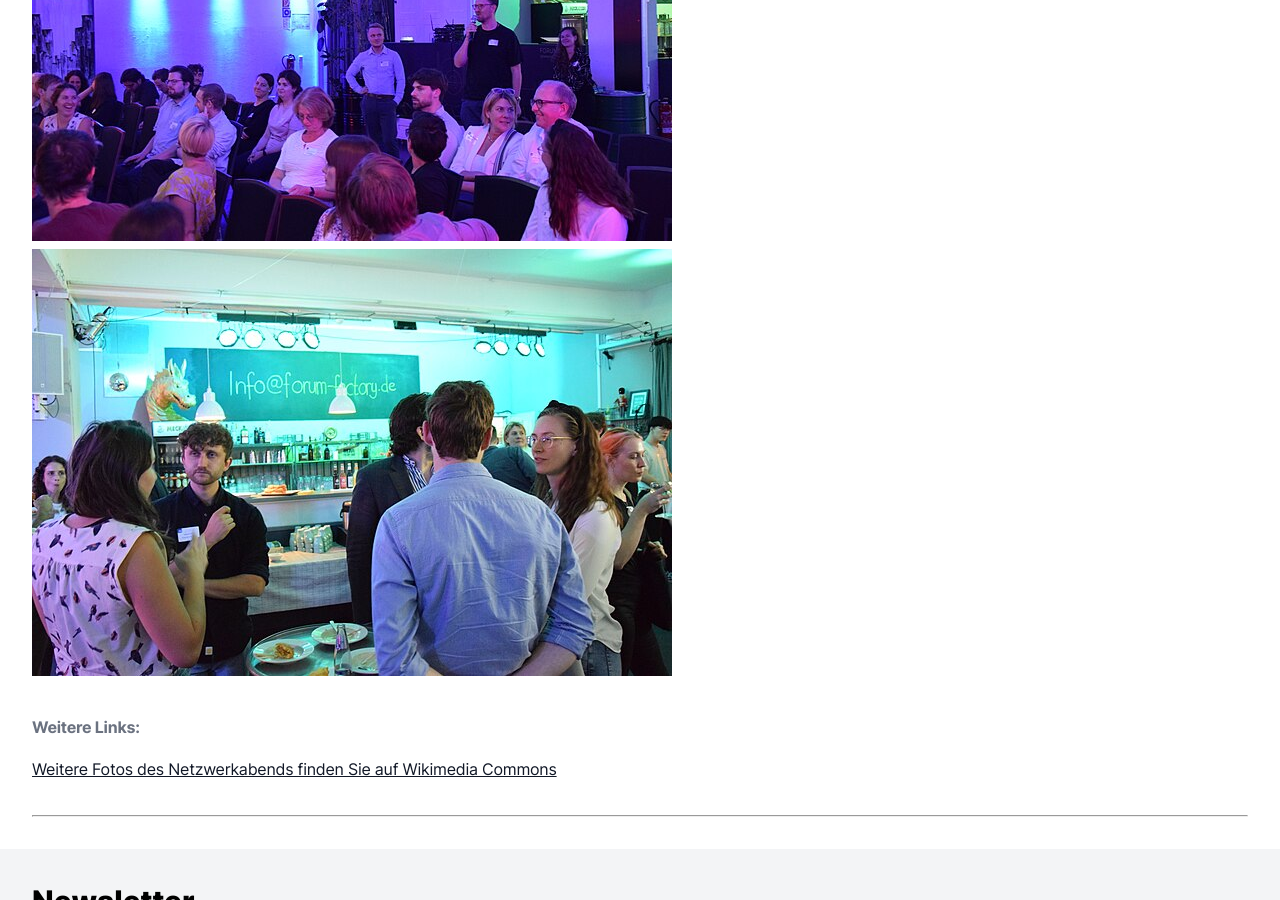
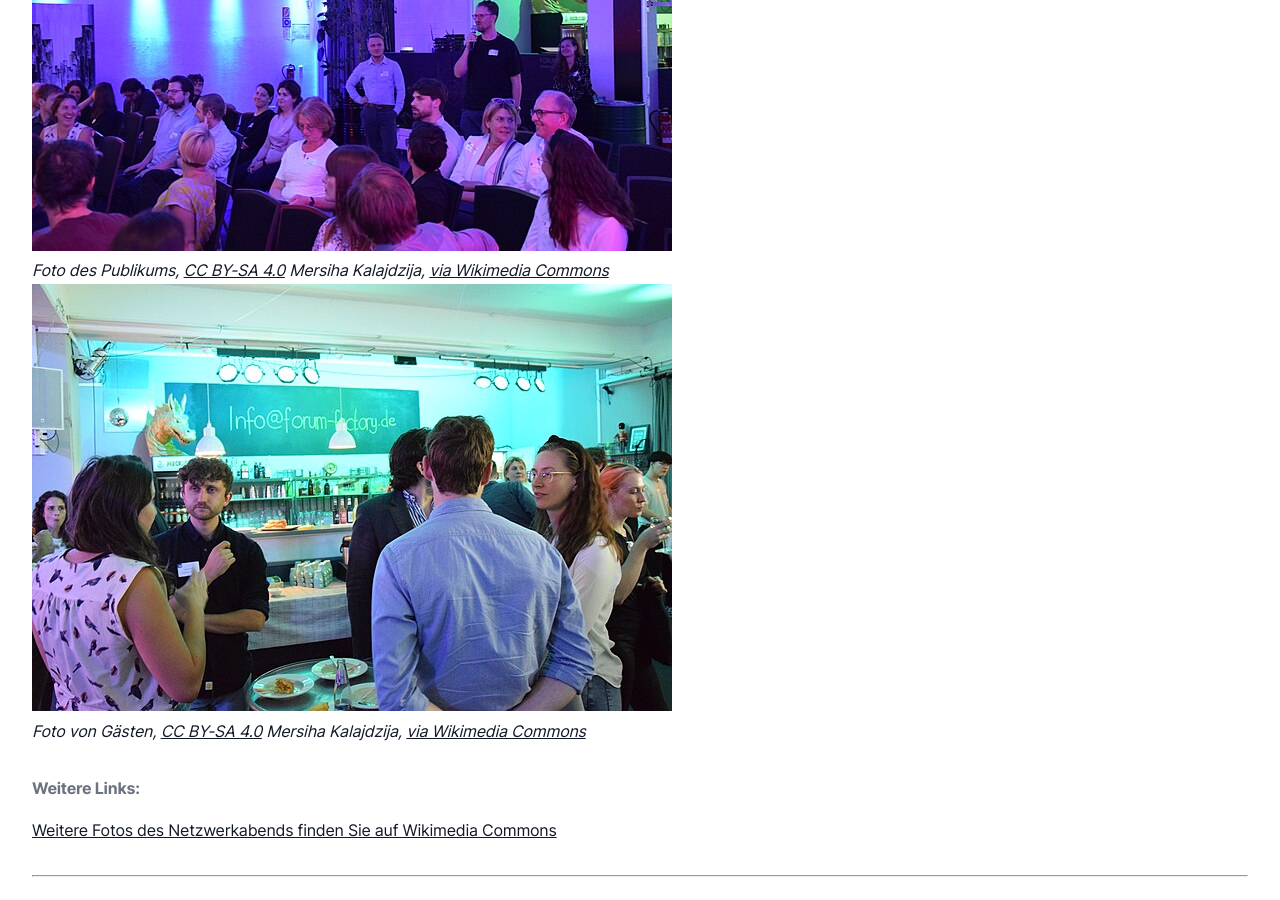
Before and after one commit to okfde/buendnis-f5, a Jekyll site: the page built from _publikationen/2023-09-28-Netzwerkabend.md, in a window 1280 px wide and 900 px high, scrolled down 2269 px. Built offline with Jekyll 4.4.1, drawn with Linux system fonts in a browser that asks for light colours; some of the changed text lies outside the part shown.

Commit message:
new captions for images

```diff
--- /dev/null
+++ b/_includes/cc0image.html
@@ -0,0 +1,6 @@
+<figure>
+  <img
+  src="/assets/images/{{ include.file }}"
+  alt="{{ include.alt }}" >
+  <figcaption><em>{{ include.caption }}, <a href="https://creativecommons.org/publicdomain/zero/1.0/deed.de">CC-0</a> {{ include.author }}</em></figcaption>
+</figure>
--- /dev/null
+++ b/_includes/ccbysaimage.html
@@ -0,0 +1,6 @@
+<figure>
+  <img
+  src="/assets/images/{{ include.file }}"
+  alt="{{ include.alt }}" >
+  <figcaption><em>{{ include.caption }}, <a href="https://creativecommons.org/licenses/by-sa/4.0/deed.de">CC BY-SA 4.0</a> {{ include.author }}{% if include.commonslink %}, <a href="{{ include.commonslink}}">via Wikimedia Commons</a>{% endif %}</em></figcaption>
+</figure>
--- a/_publikationen/2023-09-28-Netzwerkabend.md
+++ b/_publikationen/2023-09-28-Netzwerkabend.md
@@ -16,8 +16,7 @@ Die Bündnispartner hatten Politikschaffende und digitalpolitisch Engagierte ein
 
 Einig waren sich Henriette Litta, Geschäftsführerin der Open Knowledge Foundation, die Journalistin Kristin Becker vom ARD Hauptstadtstudio und Moderator Matthias Spielkamp, Geschäftsführer von Algorithm Watch in der Wahrnehmung: Die Ampel-Regierung hat sich im Koalitionsvertrag vielversprechende Ziele gesetzt. Aber was ist aus denen geworden?
 
-![Foto des Podiums](/assets/images/640px-2023_F5_Netzwerkabend_0105.jpeg)
-
+{% include ccbysaimage.html file="640px-2023_F5_Netzwerkabend_0105.jpeg" alt="Foto des Podiums" caption="Foto des Podiums" author="Mersiha Kalajdzija" commonslink="https://commons.wikimedia.org/wiki/File:2023_F5_Netzwerkabend_0105.jpg" %}
 
 #### Digitalisierung ist mehr als Nullen und Einsen
 
@@ -44,5 +43,6 @@ Matthias Spielkamp ergänzt eine Reihe von Problemen, die aus seiner Sicht mit e
 Apropos Vorbereitung: Es brauche eine klare Agenda für Beteiligungsrunden, aus der Themen und Teilnehmende hervorgehen. Henriette Litta ergänzt, dass immer mehr zivilgesellschaftliche Organisationen auch eigene Gesetzesentwürfe schreiben. So habe man „etwas Konkretes, worüber man sprechen kann“. Das sei aber ein großer Aufwand, der selten zu stemmen sei.
 „Vielleicht schreiben wir zuerst einmal ein Zivilgesellschaftseinbindungsumsetzungsgesetz,“ schlägt Matthias Spielkamp abschließend vor – mit mindestens einem Augenzwinkern.
 
-![Foto des Publikums](/assets/images/Netzwerkabend1.jpeg)
-![Foto von Gästen](/assets/images/Netzwerkabend2.jpeg)
+{% include ccbysaimage.html file="Netzwerkabend1.jpeg" alt="Foto des Publikums" caption="Foto des Publikums" author="Mersiha Kalajdzija" commonslink="https://commons.wikimedia.org/wiki/File:2023_F5_Netzwerkabend_0207.jpg" %}
+
+{% include ccbysaimage.html file="Netzwerkabend2.jpeg" alt="Foto von Gästen" caption="Foto von Gästen" author="Mersiha Kalajdzija" commonslink="https://commons.wikimedia.org/wiki/File:2023_F5_Netzwerkabend_0258.jpg" %}
```
